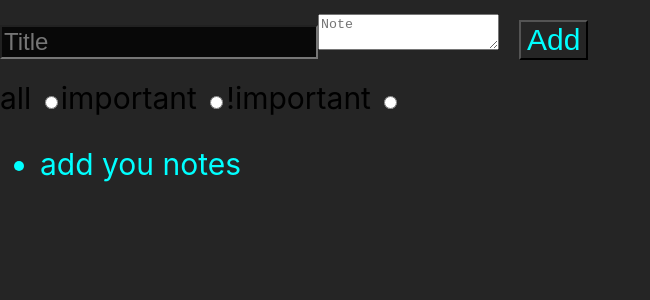
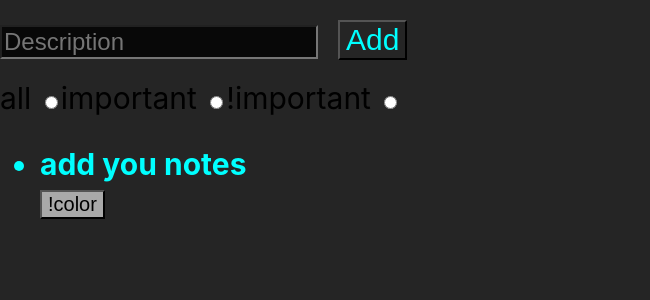
Before and after one commit to IamDavidev/Note-Redux, a React (Vite) app: page / in a window 1280 px wide. Shown: the top 300 px of the page, without its empty margins (0-650 px from the left). Built offline with nearby package versions, Linux system fonts and the light colour scheme.

Commit message:
restructurin in newnotes , notes  and helprs

```diff
--- a/src/Reducers/NoteReducer.js
+++ b/src/Reducers/NoteReducer.js
@@ -1,7 +1,6 @@
 const initialState = [
   {
     id: 1,
-    title: 'bienvnidad a notes dlt redux',
     description: 'add you notes',
     important: true,
   },
--- a/src/components/NewNote.jsx
+++ b/src/components/NewNote.jsx
@@ -16,8 +16,7 @@ const NewNote = () => {
   return (
     <div className="new-note">
       <form onSubmit={addNote}>
-        <input type="text" name="note" placeholder="Title" />
-        <textarea placeholder="Note"></textarea>
+        <input type="text" name="note" placeholder="Description" />
         <button className="btn__submit">Add</button>
       </form>
     </div>
--- a/src/components/Notes.jsx
+++ b/src/components/Notes.jsx
@@ -3,7 +3,7 @@ import { useDispatch, useSelector } from 'react-redux';
 import { toggleImportant } from '../helpers/EventsReducer';
 // import MapNotes from '../helpers/HelpMap';
 //#endregion
-// export default
+//#region MapNotes
 function MapNotes({ i, handleImportant }) {
   console.log(i + ': ' + handleImportant);
   return (
@@ -18,6 +18,7 @@ function MapNotes({ i, handleImportant }) {
   );
 }
 
+//#endregion
 const Notes = () => {
   //react - redux
   const state = useSelector((state) => state.NoteReducer);
@@ -26,16 +27,29 @@ const Notes = () => {
 
   //evt
   const handleImportant = (id) => {
+    // console.log(dispatch(toggleImportant(id)));
     dispatch(toggleImportant(id));
   };
 
   // render the notes
   return (
-    <ul>
+    <div>
       {state.map((i) => (
-        <MapNotes i={i} handleImportant={handleImportant} />
+        // <MapNotes i={i} handleImportant={handleImportant} />
+        <ul key={i.id}>
+          {i.important === true ? (
+            <li style={{ color: '#0ff' }}>
+              <strong>{i.description}</strong>
+            </li>
+          ) : (
+            <li>
+              <strong>{i.description}</strong>
+            </li>
+          )}
+          <button onClick={() => handleImportant(i.id)}>!color</button>
+        </ul>
       ))}
-    </ul>
+    </div>
   );
 };
 
--- a/src/helpers/EventsReducer.js
+++ b/src/helpers/EventsReducer.js
@@ -5,7 +5,7 @@ export const createNote = (description) => {
       payload: {
         id: description,
         important: false,
-        description,
+        description:description,
       },
     };
   };
@@ -14,7 +14,7 @@ export const createNote = (description) => {
     return {
       type: '@note/important',
       payload: {
-        id,
+        id:id,
       },
     };
   };
--- a/src/helpers/HelpMap.js
+++ b/src/helpers/HelpMap.js
@@ -7,7 +7,7 @@ export default function MapNotes({ i, handleImportant }) {
       ) : (
         <li>{i.description}</li>
       )}
-      {/* <button onClick={() => handleImportant(i.id)}>!color</button> */}
+      <button onClick={() => handleImportant(i.id)}>!color</button>
     </div>
   );
 }
```
